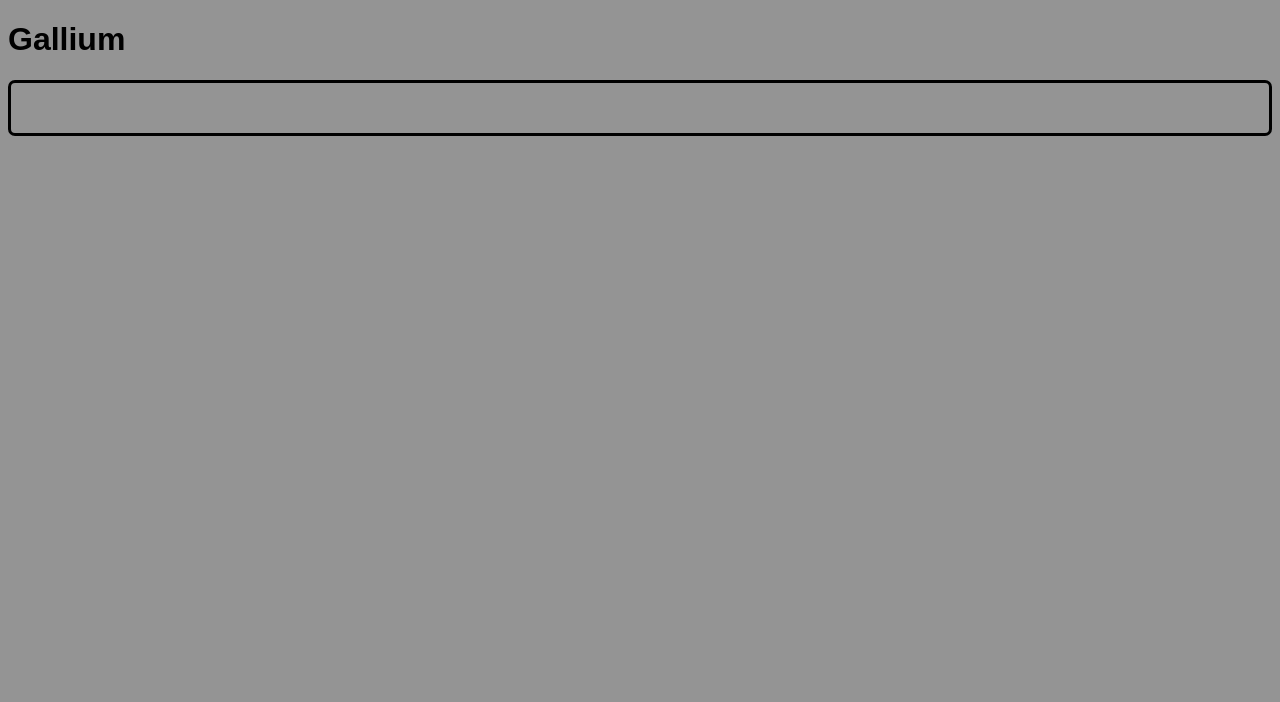
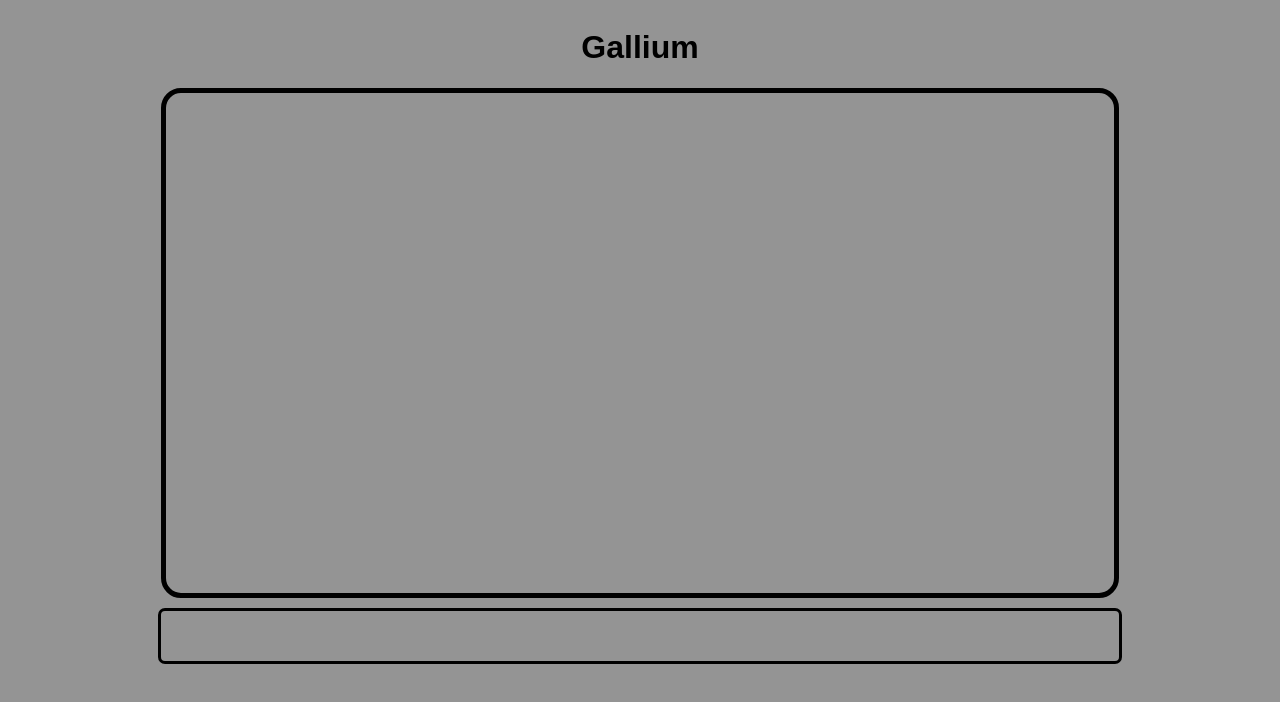
Before and after one commit to Capysussa/Gallium, a plain HTML site: page index.html in a window 1280 px wide. Drawn offline with Linux system fonts and the light colour scheme; a web font is replaced by a local one.

Commit message:
Added a bit. Hover anim now not laggy for some rea son. lol.

```diff
--- a/style.css
+++ b/style.css
@@ -8,7 +8,7 @@
         border-radius: 7px;
     }
     to {
-        border: 5px solid rgb(147, 72, 182);
+        border: 5px solid rgb(185, 185, 185);
         border-radius: 10px;
     }
 }
@@ -16,6 +16,9 @@
 body {
     background-color: var(--primary-bg-color);
     font-family: "Sansation", sans-serif;
+    display: flex;
+    flex-direction: column;
+    align-items: center;
 }
 
 #chat-text-input {
@@ -25,8 +28,24 @@ body {
     outline: 0;
     min-height: 40px;
     padding: 5px;
+    width: 75%;
+}
+
+#chat-text-input:hover {
+    animation: CHAT_BAR_HOVER 0.5s forwards;
 }
 
 #chat-text-input:focus {
+    border: 5px solid rgb(185, 185, 185);
+    border-radius: 10px;
     outline: 1px solid white;
 }
+
+#chat-messages {
+    min-height: 500px;
+    overflow-y: scroll;
+    border: 5px solid black;
+    border-radius: 20px;
+    margin-bottom: 10px;
+    width: 75%;
+}
```
Also changed, not shown: index.js (+7 -0 lines).
